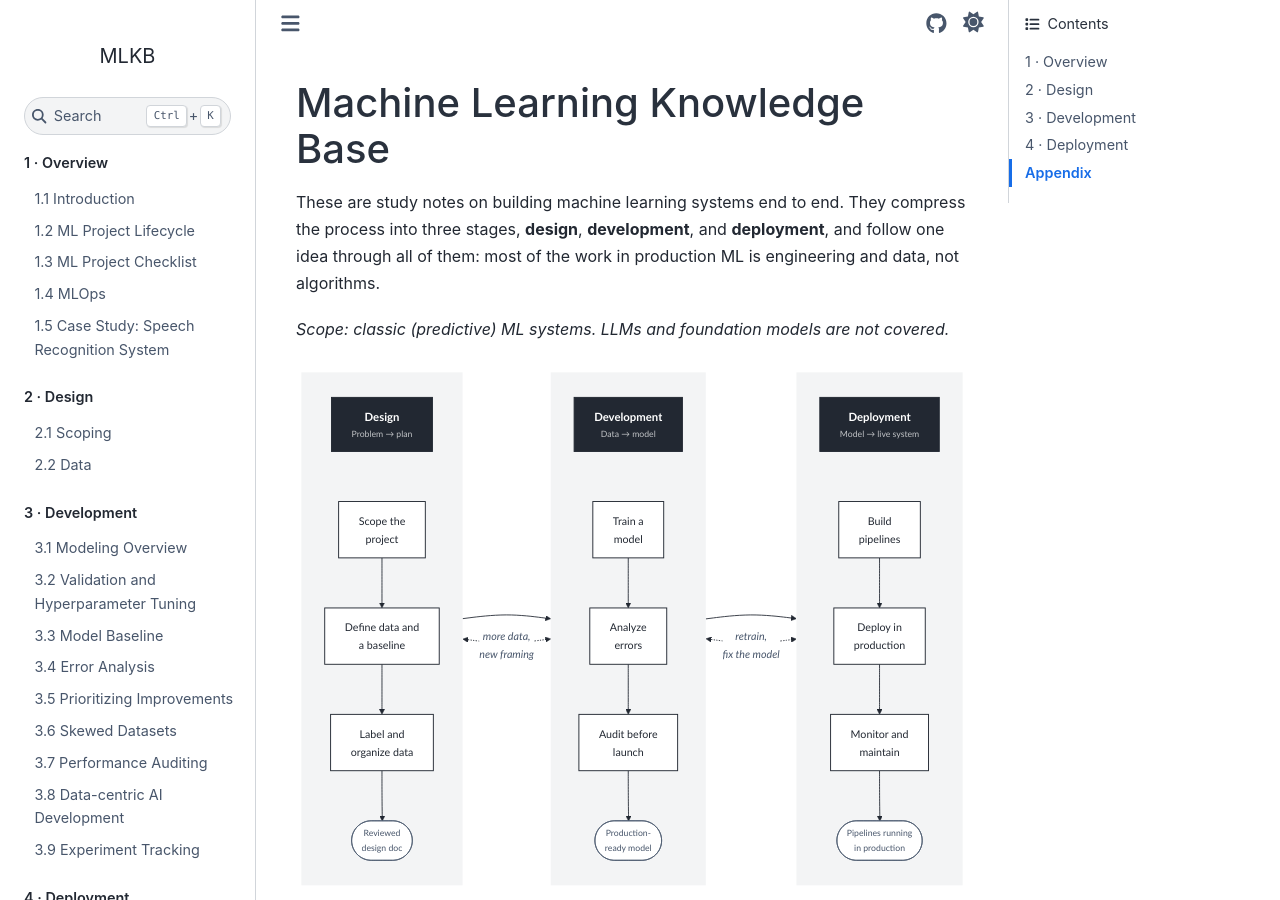
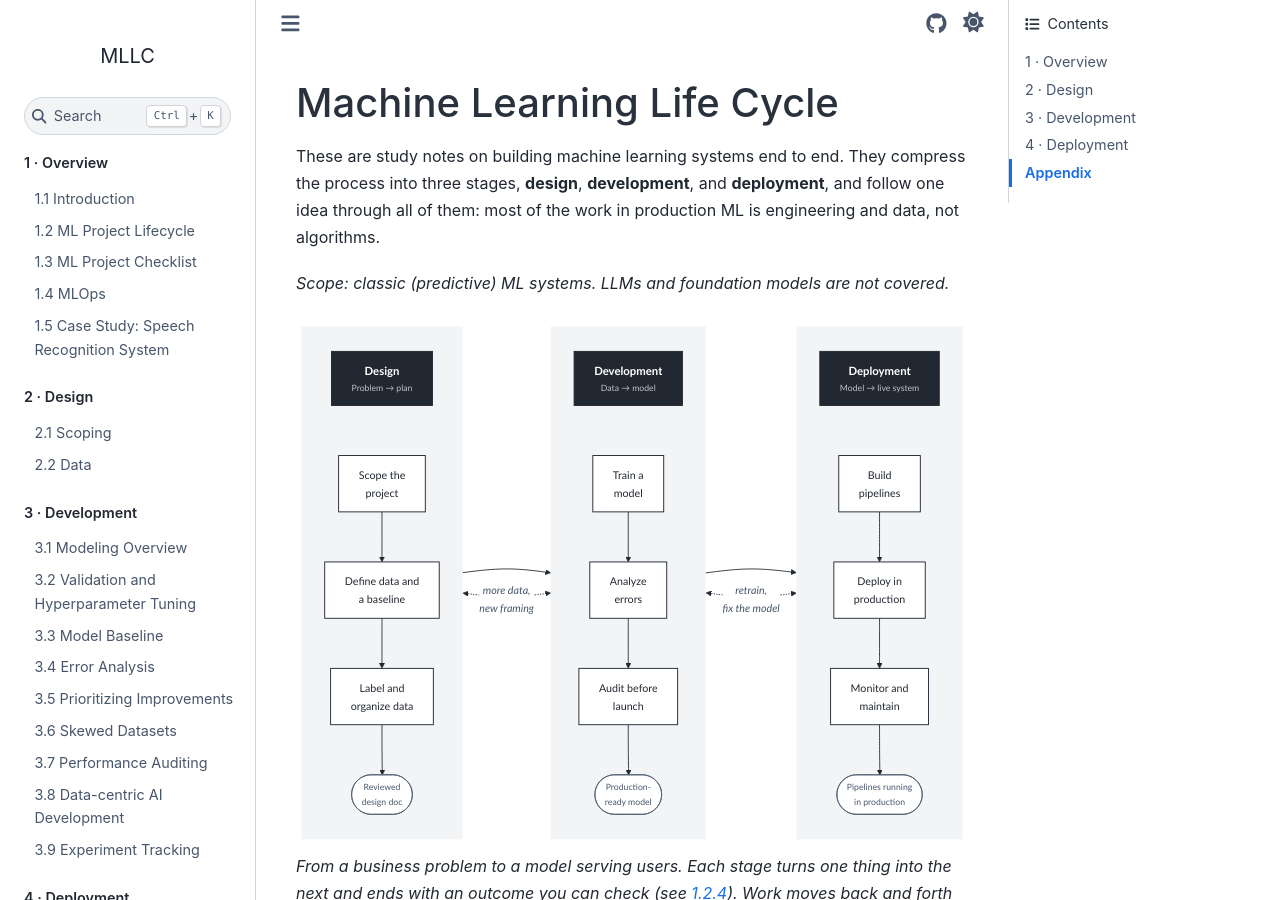
Before and after one commit to 0trm/mlkb, a Sphinx documentation site: the page built from docs/index.md, in a window 1280 px wide and 900 px high. Built offline with Sphinx 7.4.7 and the Sphinx Book theme 1.1.4, drawn with Linux system fonts in a browser that asks for light colours.

Commit message:
Rename the notes from Machine Learning Knowledge Base (MLKB) to Machine Learning Life Cycle (MLLC), served at 0trm.dev/mllc/
Co-Authored-By: Claude Opus 5.5 <noreply@anthropic.com>

```diff
--- a/docs/conf.py
+++ b/docs/conf.py
@@ -1,5 +1,5 @@
-# Sphinx configuration for the MLKB site.
-project = "Machine Learning Knowledge Base"
+# Sphinx configuration for the MLLC site.
+project = "Machine Learning Life Cycle"
 author = "Tomás Ravalli"
 copyright = "2026, Tomás Ravalli"
 
@@ -27,7 +27,7 @@ mermaid_height = "auto"
 exclude_patterns = ["_build", "requirements.txt"]
 
 html_theme = "sphinx_book_theme"
-html_title = "MLKB"
+html_title = "MLLC"
 html_show_sphinx = False
 html_static_path = ["_static"]
 # The 🗃️ from the repo description, from Noto Emoji (Apache 2.0).
@@ -36,7 +36,7 @@ html_css_files = ["custom.css"]
 html_js_files = ["mermaid-size.js"]
 html_context = {"default_mode": "light"}
 html_theme_options = {
-    "repository_url": "https://github.com/0trm/mlkb",
+    "repository_url": "https://github.com/0trm/mllc",
     "repository_branch": "main",
     "path_to_docs": "docs",
     "use_repository_button": True,
--- a/docs/index.md
+++ b/docs/index.md
@@ -1,4 +1,4 @@
-# Machine Learning Knowledge Base
+# Machine Learning Life Cycle
 
 These are study notes on building machine learning systems end to end. They compress the process into three stages, **design**, **development**, and **deployment**, and follow one idea through all of them: most of the work in production ML is engineering and data, not algorithms.
 
```
Also changed, not shown: README.md (+2 -2 lines).
